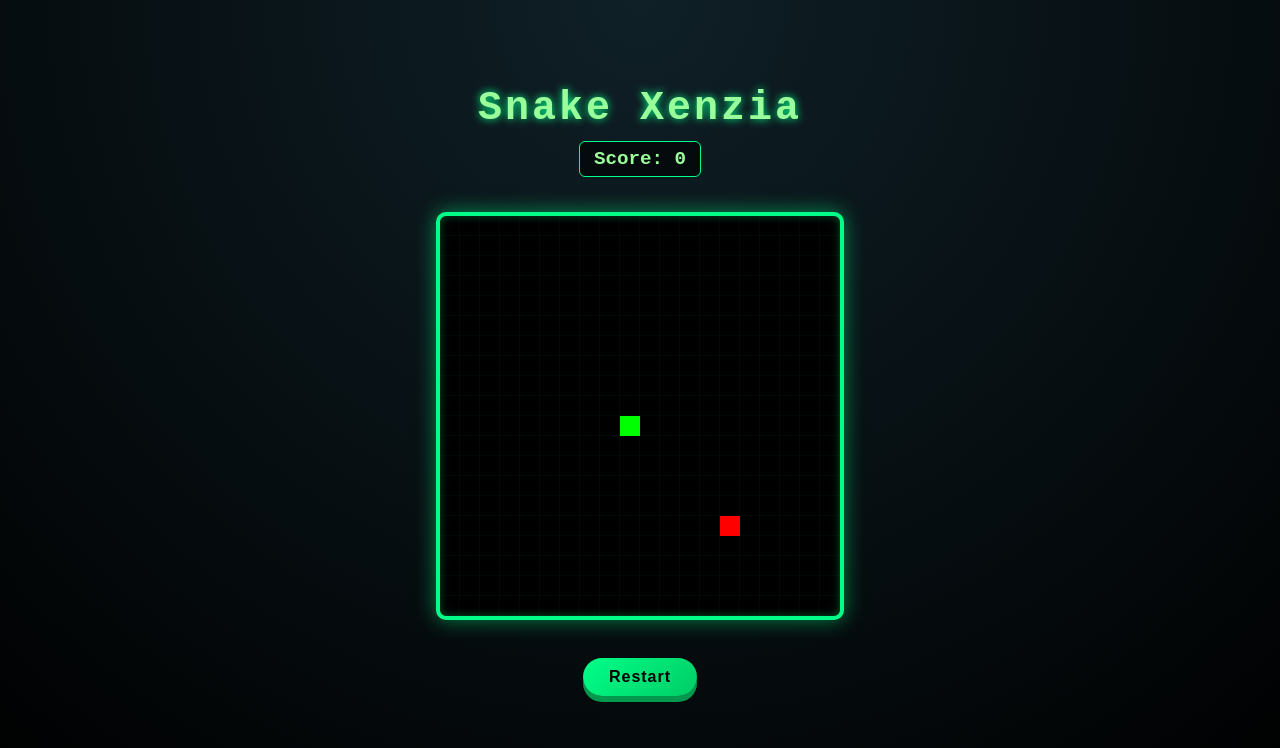
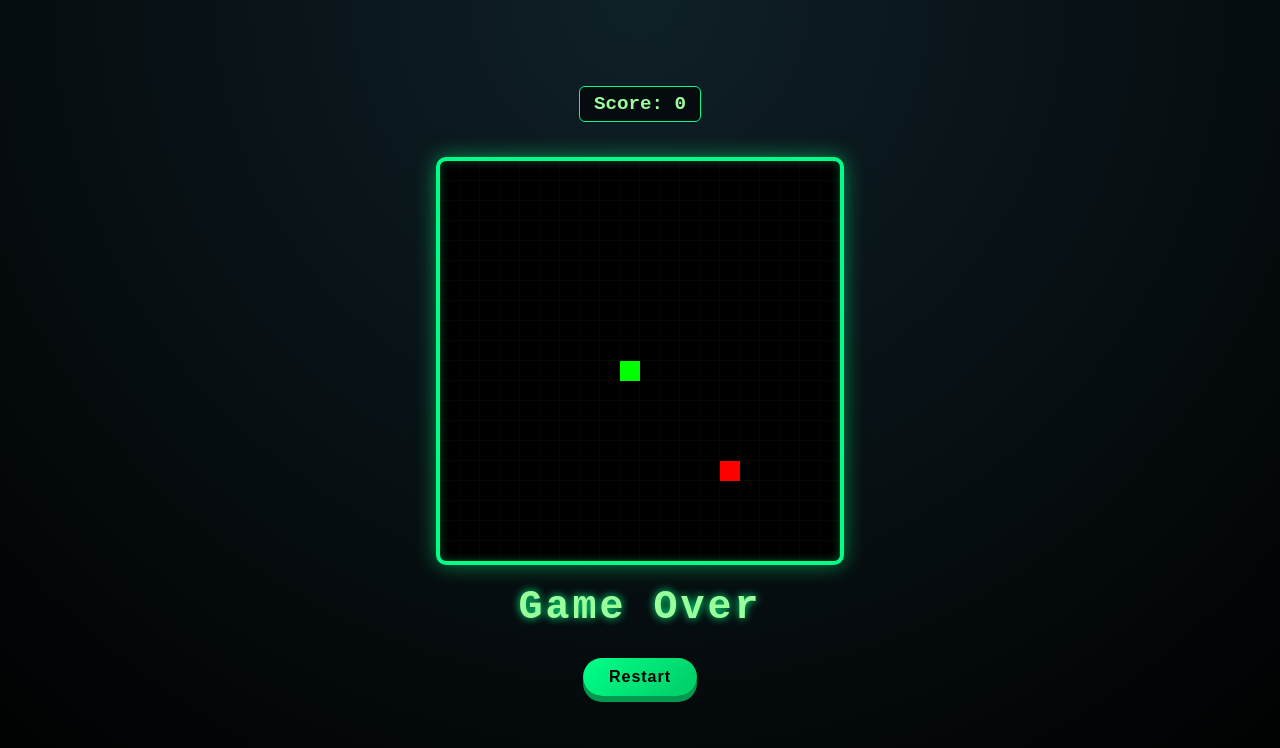
Before and after one commit to Abiha-Sheikhani/snake-game, a plain HTML site: page index.html in a window 1280 px wide. Drawn offline with Linux system fonts and the light colour scheme.

Commit message:
html final done

```diff
--- a/index.html
+++ b/index.html
@@ -1,18 +1,25 @@
 <!DOCTYPE html>
 <html lang="en">
 <head>
-  <meta charset="UTF-8">
-  <title>Snake Xenzia</title>
- <link rel="stylesheet" href="style.css">
+  <meta charset="UTF-8" />
+  <meta name="viewport" content="width=device-width, initial-scale=1.0"/>
+  <title>Snake Game</title>
+  <link rel="stylesheet" href="style.css">
 </head>
 <body>
 
-  <h1>Snake Xenzia</h1>
   <h2 id="score">Score: 0</h2>
 
-  <canvas id="game" width="400" height="400"></canvas>
+  <div class="game-wrapper">
+    <canvas id="game" width="400" height="400"></canvas>
 
-  <button onclick="restartGame()">Restart</button>
+    <!-- GAME OVER OVERLAY -->
+    <div id="gameOverScreen" class="hidden">
+      <h1>Game Over</h1>
+      <p id="finalScore"></p>
+      <button onclick="restartGame()">Restart</button>
+    </div>
+  </div>
 
   <script src="script.js"></script>
 </body>
```
